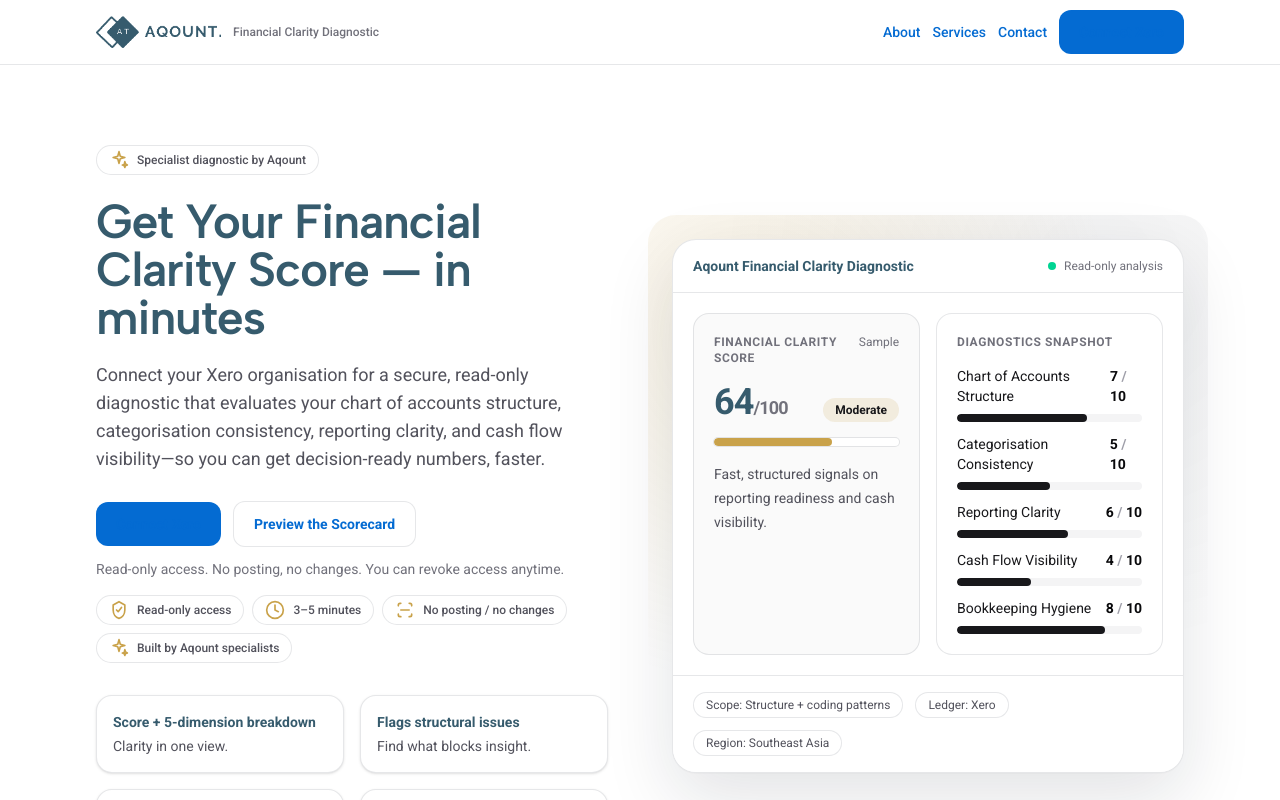
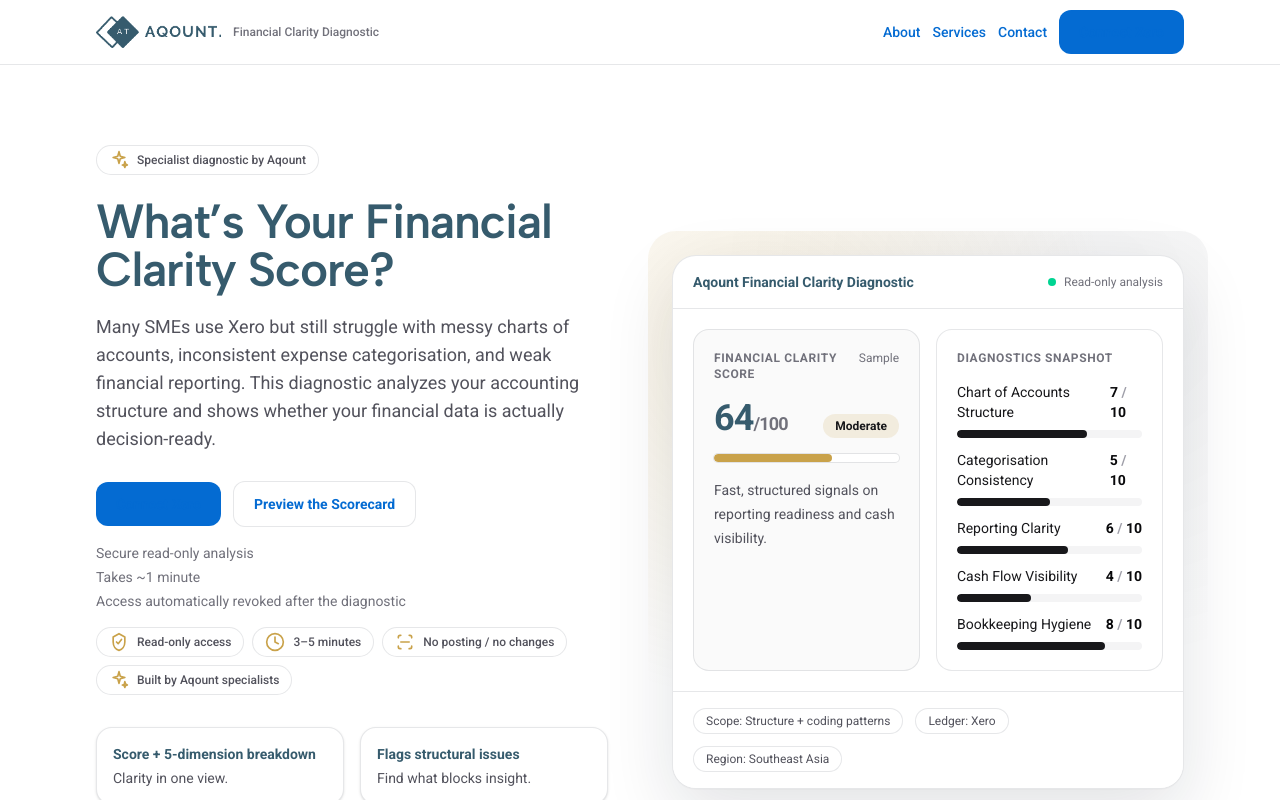
Before and after one commit to noemisasum/xero-financial-clarity, a Next.js app: page / in a window 1280 px wide. Shown: the top 800 px of the page. Built offline with nearby package versions, Linux system fonts and the light colour scheme.

Commit message:
Rewrite hero headline/subheadline + micro-credibility

```diff
--- a/src/app/page.tsx
+++ b/src/app/page.tsx
@@ -119,14 +119,15 @@
               </div>
 
               <h1 className="mt-5 text-4xl font-semibold tracking-tight text-[color:var(--heading)] sm:text-5xl">
-                Get Your Financial Clarity Score — in minutes
+                What’s Your Financial Clarity Score?
               </h1>
 
               <p className="mt-5 max-w-xl text-base leading-7 text-zinc-600 sm:text-lg">
-                Connect your Xero organisation for a secure, read-only diagnostic
-                that evaluates your chart of accounts structure, categorisation
-                consistency, reporting clarity, and cash flow visibility—so you
-                can get decision-ready numbers, faster.
+                Many SMEs use Xero but still struggle with messy charts of
+                accounts, inconsistent expense categorisation, and weak
+                financial reporting. This diagnostic analyzes your accounting
+                structure and shows whether your financial data is actually
+                decision-ready.
               </p>
 
               <div className="mt-7 flex flex-col gap-3 sm:flex-row sm:items-center">
@@ -135,9 +136,10 @@
                   Preview the Scorecard
                 </Button>
               </div>
-              <div className="mt-3 text-sm text-zinc-500">
-                Read-only access. No posting, no changes. You can revoke access
-                anytime.
+              <div className="mt-4 space-y-1 text-sm text-zinc-500">
+                <div>Secure read-only analysis</div>
+                <div>Takes ~1 minute</div>
+                <div>Access automatically revoked after the diagnostic</div>
               </div>
 
               <TrustChips />
```
